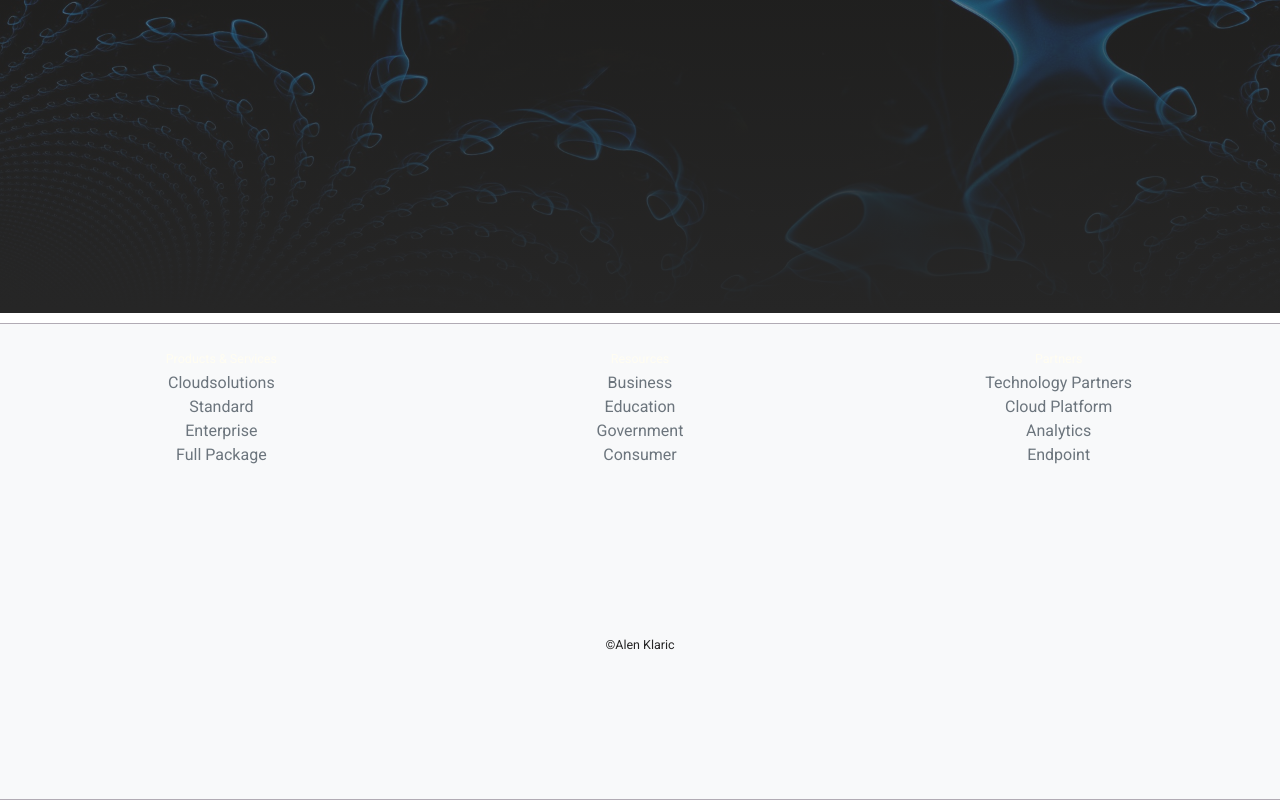
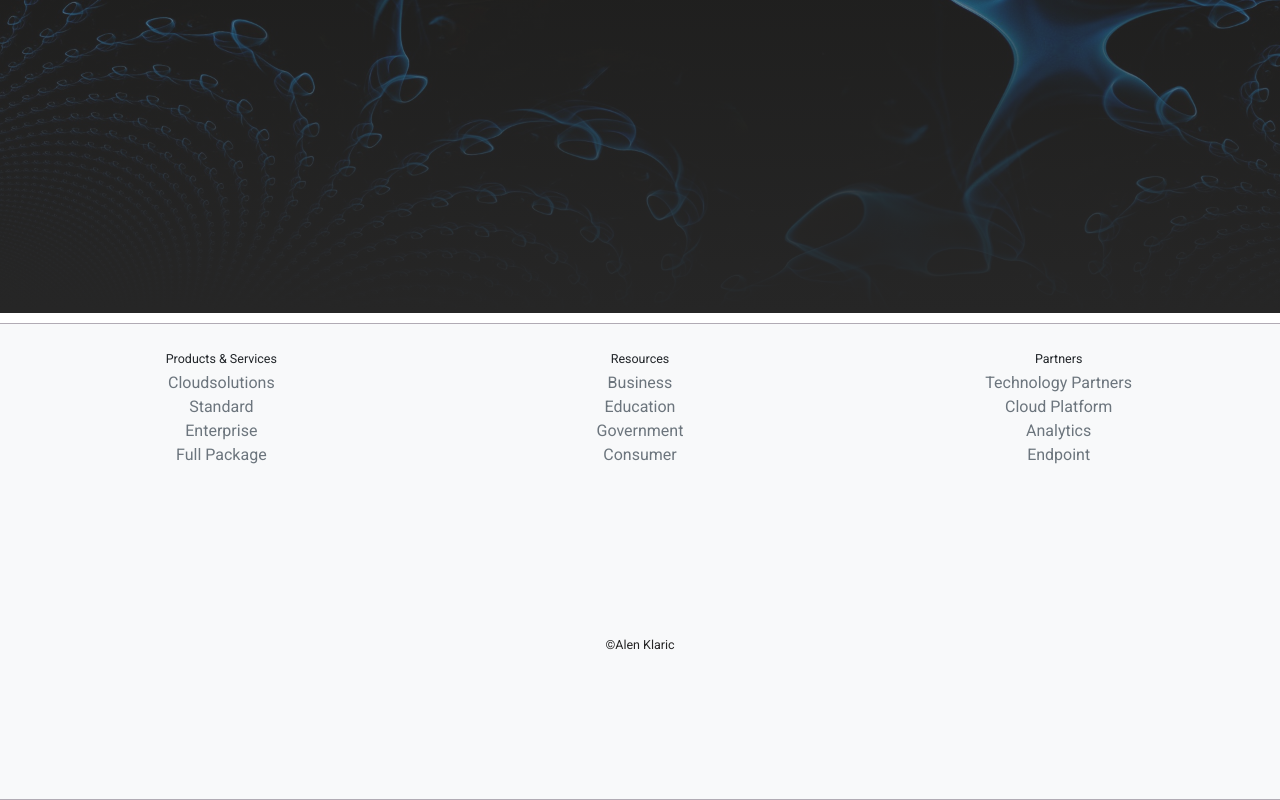
Before and after one commit to Alen002/cloudsolutions, a website: page index.html in a window 1280 px wide. Shown: the part 1278-2078 px from the top of the page. Drawn offline with nearby package versions, Linux system fonts and the light colour scheme.

```diff
--- a/style/main.scss
+++ b/style/main.scss
@@ -139,7 +139,6 @@
 
 /**** Footer ****/
 #footer {
-  color: $color-light;
   border-top: solid 1px $color-medium;
   border-bottom: solid 1px $color-medium;
   margin-top: 10px;
```
Also changed, not shown: index.html (+4 -18 lines), style/main.css, 1 other file.
